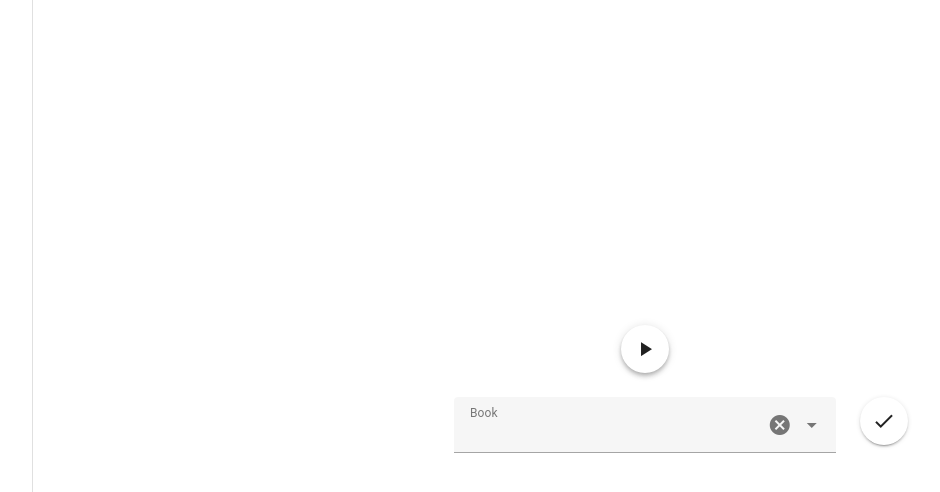
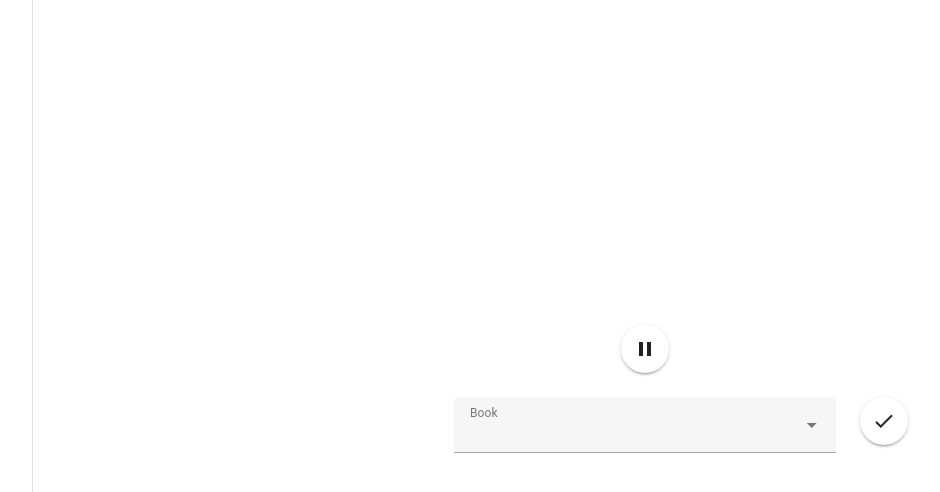
Before and after one commit to ButForget/ccccccakTools, a Vue app: page / in a window 1280 px wide. Both pictures are taken after a click on the button 668 px from the left and 349 px from the top of the page. Shown: the top 492 px of the page, without its empty margins (23-963 px from the left). Built offline with nearby package versions, Linux system fonts and the light colour scheme.

Commit message:
🦄 refactor(biologyplayer): load speechapi

```diff
--- a/index.html
+++ b/index.html
@@ -5,7 +5,7 @@
     <link rel="icon" type="image/x-icon" href="/favicon.ico" />
     <meta name="viewport" content="width=device-width, initial-scale=1.0" />
     <meta http-equiv="Content-Security-Policy" content="script-src 'self' 'unsafe-inline';" />
-    <title>Electron + Vite + Vue</title>
+    <title>CCCCCCaKTools</title>
     <!-- <link href="https://cdn.jsdelivr.net/npm/@mdi/font@5.x/css/materialdesignicons.min.css" rel="stylesheet"> -->
   </head>
   <body>
--- /dev/null
+++ b/src/components/BiologyPlayerSelector.vue
@@ -0,0 +1,57 @@
+<script setup lang="ts">
+import { ref } from 'vue';
+const content: Array<{name: string, description: string, id: number}> = [
+  {
+    name: "必修一",
+    description: "分子与细胞",
+    id: 0,
+  },
+  {
+    name: "必修二",
+    description: "遗传与进化",
+    id: 1,
+  },
+  {
+    name: "必修三",
+    description: "稳态与环境",
+    id: 2,
+  },
+  {
+    name: "选择性必修一",
+    description: "稳态与调节",
+    id: 3,
+  },
+  {
+    name: "选择性必修二",
+    description: "生物与环境",
+    id: 4,
+  },
+  {
+    name: "选择性必修三",
+    description: "生物技术与工程",
+    id: 5,
+  },
+];
+
+
+
+let items = ref(content);
+let select = ref({name: ""});
+</script>
+
+<template>
+<v-col cols="4"></v-col>
+<v-col class="justify-end" cols="4">
+  <VSelect
+    label="Book"
+    v-model="select"
+    :hint="`${select.name}`"
+    item-title="name"
+    :items="items"
+    persistent-hint
+    return-object
+    >
+  </VSelect>
+  </v-col>
+<v-col cols="4" class="align-start justify-start"><VBtn icon="mdi-check"></VBtn></v-col>
+</template>
--- a/src/main.ts
+++ b/src/main.ts
@@ -2,21 +2,19 @@ import { createApp } from 'vue'
 import App from './App.vue'
 
 import {router} from './route.js'
+import { createPinia } from 'pinia'
+import {createPersistedState} from "pinia-plugin-persistedstate"
+
+const pinia = createPinia();
+pinia.use(createPersistedState());
 
 // Vuetify
 import 'vuetify/styles'
 import { createVuetify } from 'vuetify'
-import * as components from 'vuetify/components'
-import * as directives from 'vuetify/directives'
 import '@mdi/font/css/materialdesignicons.css'
-
-const vuetify = createVuetify({
-  components,
-  directives,
-})
 
 const app = createApp(App);
 app.use(router);
-app.use(vuetify);
-
+app.use(createVuetify());
+app.use(pinia);
 app.mount('#app');
--- /dev/null
+++ b/src/store.ts
@@ -0,0 +1,13 @@
+import { defineStore } from "pinia"
+
+const bioStore = defineStore("biology", {
+    state: () => {
+        return {
+            names: ["a test string1.", "a test string2"],
+            contents: [],
+            playTimeout: 1000,
+        }
+    }
+});
+
+export { bioStore }
--- a/src/views/BiologyPlayer.vue
+++ b/src/views/BiologyPlayer.vue
@@ -1,47 +1,41 @@
 <script setup lang="ts">
-import { text } from 'stream/consumers';
-import { ref } from 'vue';
+import BiologyPlayerSelector from '../components/BiologyPlayerSelector.vue'
 import { reactive } from 'vue';
-import { computed } from 'vue';
+import { bioStore } from '../store';
+const state = reactive({isPlaying: false});
+const playStore = bioStore();
 
-const content: Array<{name: string, description: string, id: number}> = [
-  {
-    name: "必修一",
-    description: "分子与细胞",
-    id: 0,
-  },
-  {
-    name: "必修二",
-    description: "遗传与进化",
-    id: 1,
-  },
-  {
-    name: "必修三",
-    description: "稳态与环境",
-    id: 2,
-  },
-  {
-    name: "选择性必修一",
-    description: "稳态与调节",
-    id: 3,
-  },
-  {
-    name: "选择性必修二",
-    description: "生物与环境",
-    id: 4,
-  },
-  {
-    name: "选择性必修三",
-    description: "生物技术与工程",
-    id: 5,
-  },
-];
+let player = new SpeechSynthesisUtterance();
 
-let player: SpeechSynthesisUtterance = new SpeechSynthesisUtterance();
-let items = ref(content);
-let select = ref({name: ""});
+player.onend = function() {
+  speechSynthesis.pause();
+  if(speechSynthesis.pending == false && speechSynthesis.speaking == false) {
+    speechSynthesis.cancel();
+    state.isPlaying = false;
+  }
+  else setTimeout(() => {speechSynthesis.resume()}, playStore.playTimeout);
+
+}
+
+
 function play(): void{
-  speechSynthesis.speak(player);
+  state.isPlaying = true;
+  if(speechSynthesis.paused == true) {
+    speechSynthesis.resume();
+    return;
+  }
+
+  playStore
+    .names
+    .forEach((element) => {
+      player.text = element;
+      speechSynthesis.speak(player);
+    });
+}
+
+function pause(): void{
+  speechSynthesis.pause();
+  state.isPlaying = false;
 }
 
 </script>
@@ -49,24 +43,10 @@ function play(): void{
   <v-container class="d-flex" fluid >
     <v-row class="align-self-center">
       <v-col class="d-flex justify-center" cols="12">
-        <VBtn icon = "mdi-play" @click="play"></VBtn>
+        <VBtn v-show="!state.isPlaying" icon = "mdi-play" @click="play"></VBtn>
+        <VBtn v-show="state.isPlaying" icon="mdi-pause" @click="pause"></VBtn>
       </v-col>
-      <v-col cols="4"></v-col>
-      <v-col class="justify-end" cols="4">
-        <VSelect
-          clearable
-          label="Book"
-          v-model="select"
-          :hint="`${select.name}`"
-          item-title="name"
-          :items="items"
-          persistent-hint
-          return-object
-          >
-        </VSelect>
-
-      </v-col>
-      <v-col cols="4" class="align-start justify-start"><VBtn icon="mdi-check"></VBtn></v-col>
+      <BiologyPlayerSelector></BiologyPlayerSelector>
     </v-row>
   </v-container>
 </template>
```
Also changed, not shown: package.json (+6 -5 lines), src/components/HelloWorld.vue (deleted, +0 -38 lines).
